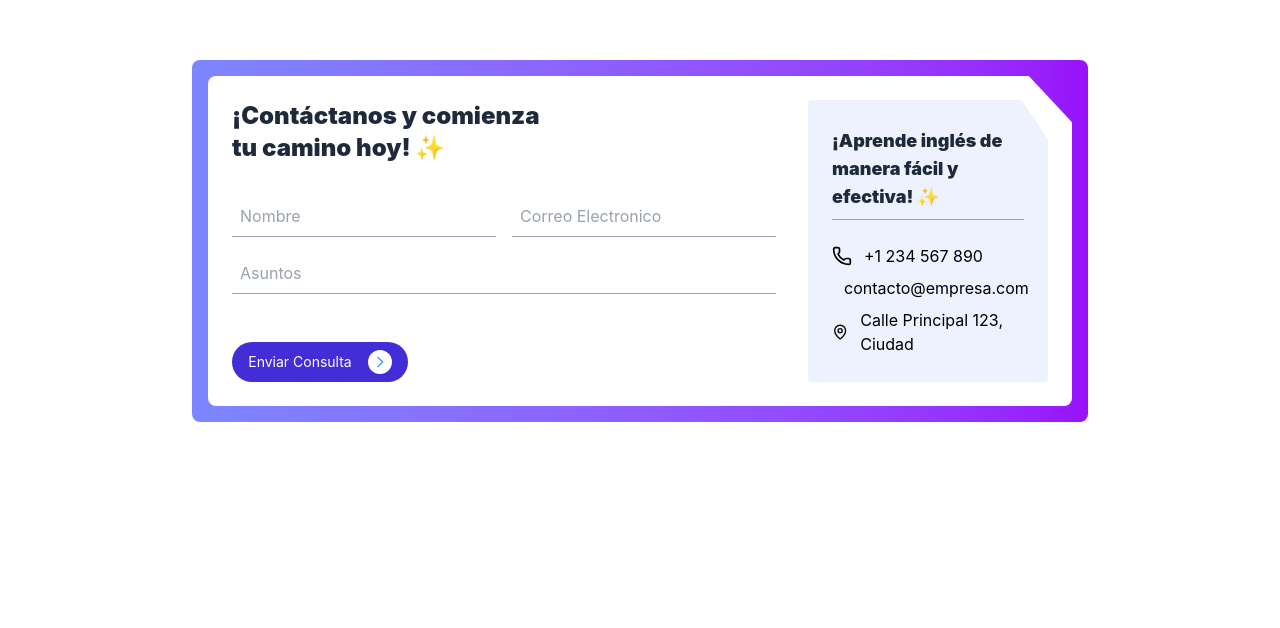
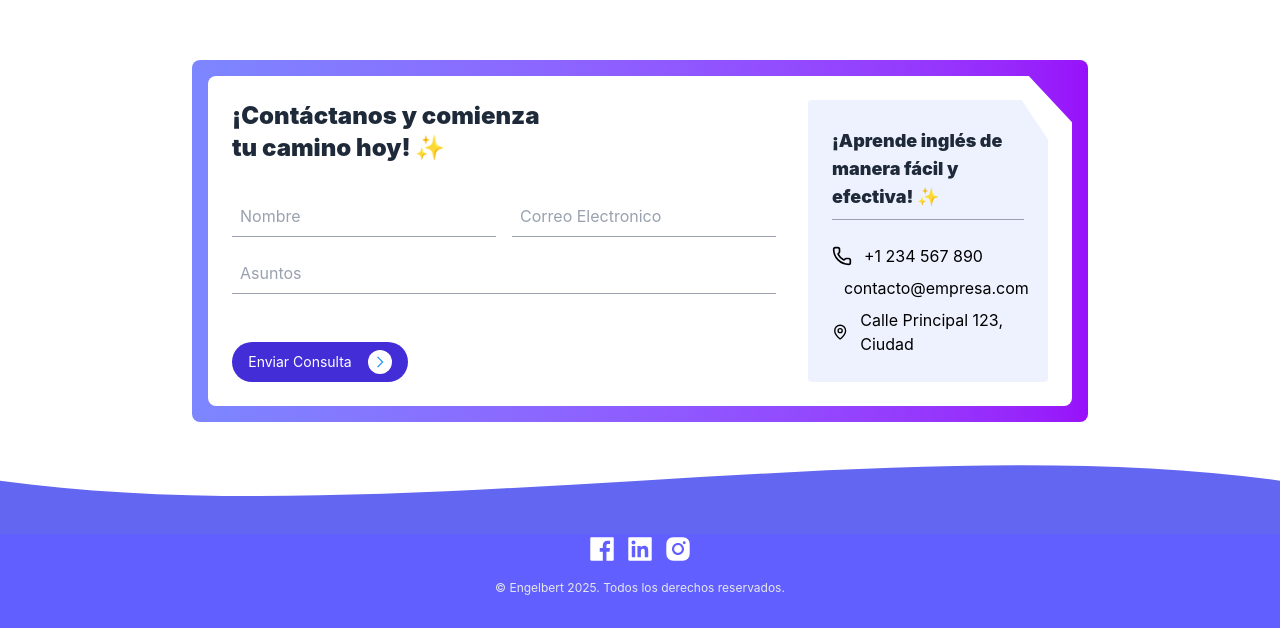
Before and after one commit to EngelFreites/official-english-web, a React (Vite) app: page / in a window 1280 px wide. Shown: the part 3624-4252 px from the top of the page. Before the commit the page ends 4078 px from the top, so only its background shows below. Built offline with nearby package versions, Linux system fonts and the light colour scheme.

Commit message:
feat(footer): implement footer component

```diff
--- a/src/pages/Home2/Home2.jsx
+++ b/src/pages/Home2/Home2.jsx
@@ -11,9 +11,9 @@ import Plans from "../../component/Plans/Plans";
 import Email from "../../component/Email/Email";
 import AboutSection from "../../component/Aboutsection/AboutSection";
 import { Link } from "react-router";
-
 import ClientesLogos from "../../component/ClientsLogos/ClientesLogos";
 import StudentReviews from "../../component/StudentReviews/StudentReviews";
+import Footer from "../../component/Footer/Footer";
 
 function Home2() {
   return (
@@ -167,6 +167,7 @@ function Home2() {
         <StudentReviews />
         <Email />
       </main>
+      <Footer />
     </div>
   );
 }
```
